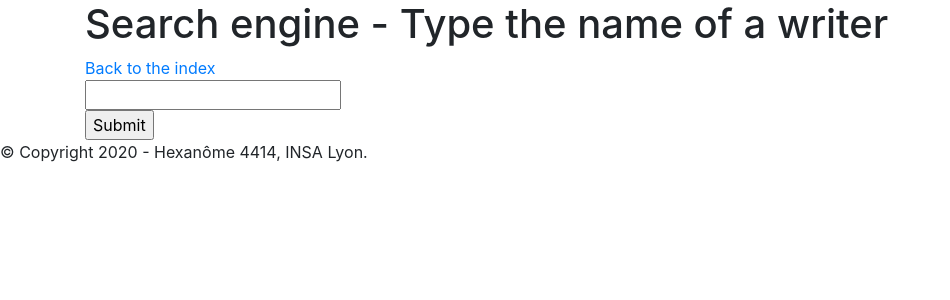
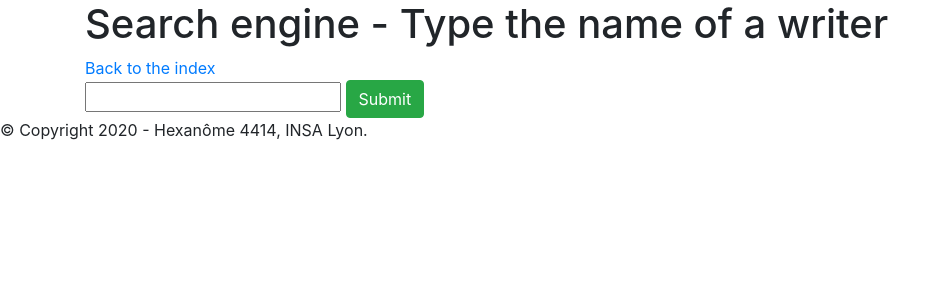
Before and after one commit to charlypoirier/4IF-WS, a Flask app: page / in a window 1280 px wide. Shown: the top 300 px of the page, without its empty margins (0-950 px from the left). Run offline with Flask 2, Linux system fonts and the light colour scheme; some libraries are stand-ins or nearby versions.

Commit message:
Style sur les boutons

```diff
--- a/app/templates/index.html
+++ b/app/templates/index.html
@@ -16,7 +16,7 @@
     <form method="POST">
         Language: <input type="text" name="language"><br/>
         Framework: <input type="text" name="framework"><br/>
-        <input type="submit" value="Submit"><br/>
+        <input class="btn btn-success" type="submit" value="Submit"><br/>
     </form>
 
     {% if 'language' in data %}
@@ -43,6 +43,6 @@
         <input type=text size=5 name=b> =
         <span id=result>?</span>
     </p>
-    <button id=calculate>calculate server side </button>
+    <button class="btn btn-success" id="calculate">Calculate server-side</button>
 
 {% endblock %}
--- a/app/templates/search.html
+++ b/app/templates/search.html
@@ -8,8 +8,8 @@
 
         <a href="/index">Back to the index</a>
         <form method="POST">
-            <input type="text" name="strqry"><br>
-            <input type="submit" value="Submit"><br>
+            <input type="text" name="strqry">
+            <input class="btn btn-success" type="submit" value="Submit"><br>
         </form>
 
         {% for item in datalist %}
```
